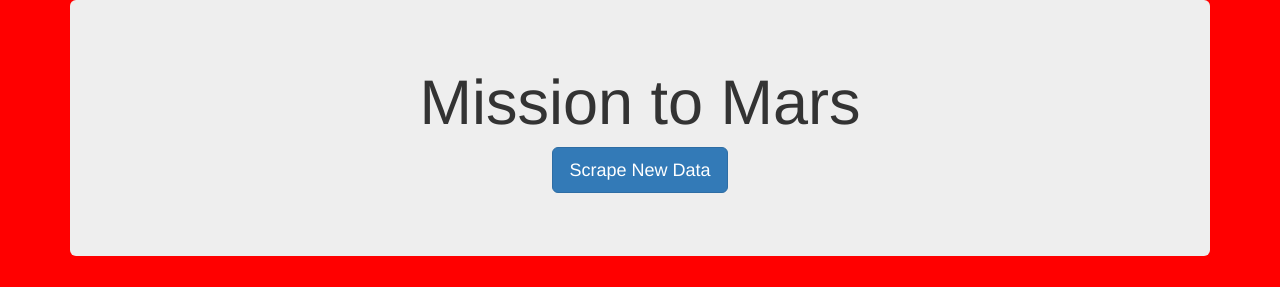
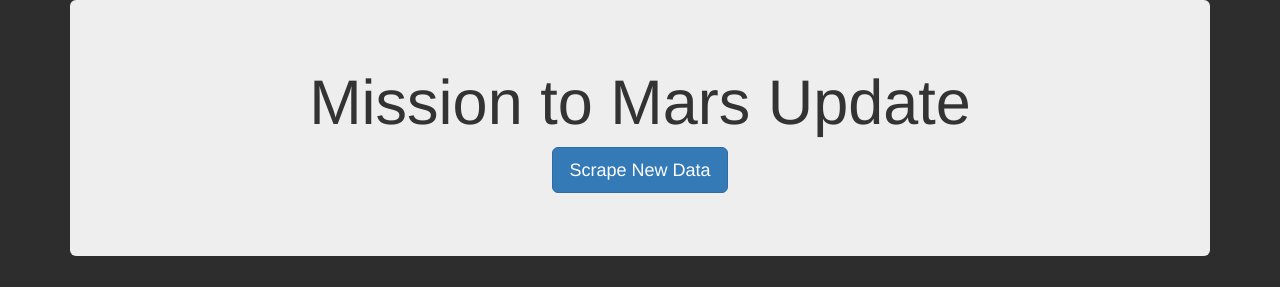
Before and after one commit to chkCreate/Mission-to-Mars, a Flask app: template templates/index.html in a window 1280 px wide. Shown: the top 287 px of the page. Run offline with Flask 2, Linux system fonts and the light colour scheme; the template is opened without the code that fills it, so the values that code supplies are empty; some libraries are stand-ins or nearby versions.

Commit message:
1. Organized unused files, and revised working codes.

```diff
--- a/app.py
+++ b/app.py
@@ -11,7 +11,7 @@ mongo = PyMongo(app)
 @app.route("/")
 def index():
    mars = mongo.db.mars.find_one()
-   return render_template("index.html", mars=mars)
+   return render_template("templates/index.html", mars=mars)
 
 @app.route("/scrape")
 def scrape():
--- a/templates/index.html
+++ b/templates/index.html
@@ -4,28 +4,30 @@
     <meta charset="UTF-8" />
     <meta name="viewport" content="width=device-width, initial-scale=1.0" />
     <meta http-equiv="X-UA-Compatible" content="ie=edge" />
-    <title style="color:orange;">Mission to Mars</title>
+    <title>Scraping Mission to Mars Information</title>
     <link
       rel="stylesheet"
-      href="https://maxcdn.bootstrapcdn.com/bootstrap/3.3.7/css/bootstrap.min.css"
-    />
+      href="https://maxcdn.bootstrapcdn.com/bootstrap/3.3.7/css/bootstrap.min.css" integrity="sha384-rHyoN1iRsVXV4nD0JutlnGaslCJuC7uwjduW9SVrLvRYooPp2bWYgmgJQIXwl/Sp" crossorigin="anonymous">
+      <link rel="stylesheet" href="https://maxcdn.bootstrapcdn.com/bootstrap/3.3.7/css/bootstrap.min.css" integrity="sha384-BVYiiSIFeK1dGmJRAkycuHAHRg32OmUcww7on3RYdg4Va+PmSTsz/K68vbdEjh4u" crossorigin="anonymous">
+      <script src="https://maxcdn.bootstrapcdn.com/bootstrap/3.3.7/js/bootstrap.min.js" integrity="sha384-Tc5IQib027qvyjSMfHjOMaLkfuWVxZxUPnCJA7l2mCWNIpG9mGCD8wGNIcPD7Txa" crossorigin="anonymous"></script>
   </head>
-  <body style ="background-color: red;">
+
+  <body style ="background-color: rgba(10, 10, 10, 0.856);" style="color: aliceblue;">
     <div class="container">
       <!-- Add Jumbotron to Header -->
       <div class="jumbotron text-center">
-        <h1>Mission to Mars</h1>
+        <h1>Mission to Mars Update</h1>
         <!-- Add a button to activate scraping script -->
         <p><a class="btn btn-primary btn-lg" href="/scrape" role="button">Scrape New Data</a></p>
       </div>
 
       <!-- Add section for Mars News -->
-      <div class="row" id="mars-news">
+      <div class="row" id="mars-news" style="color: aliceblue;">
         <div class="col-md-12">
+          <h2 class="heading"><strong>Lastest Mars News</strong></h2>
           <div class="media">
             <div class="media-body">
-              <h2 style="color:aliceblue;">Latest Mars News</h2>
-              <h4 class="media-heading">{{ mars.news_title }}</h4>
+                <h4 style="color: aliceblue;" class="media-heading">{{mars.news_title}}</h4>
               <p>{{ mars.news_paragraph }}</p>
             </div>
           </div>
@@ -33,7 +35,7 @@
       </div>
 
       <!-- Section for Featured Image and Facts table -->
-      <div class="row" id="mars-featured-image">
+      <div class="row" id="mars-featured-image" style="color: aliceblue;">
         <div class="col-md-8">
           <h2>Featured Mars Image</h2>
 
@@ -45,25 +47,36 @@
           />
         </div>
 
+        <!-- Mars Facts -->
         <div class="col-md-4">
-          <!-- Mars Facts -->
-          <div class="row" id="mars-facts">
-            <h4>Mars Facts</h4>
-            {{ mars.facts | safe }}
+          <div class="row" id="mars-facts" style="color: aliceblue;">
+            <h2>Mars Facts</h2>
+              {{ mars.facts | safe }}
+          </div>
+        </div>
+      </div>
+
+      <!-- weather -->
+      <div class="row" id="mars-weather" style="color: aliceblue;">
+        <div class="col-md-12" >
+          <h2>Current Weather on Mars</h2>
+          <hr size=2>
+          <div class="panel-body">
+            <p>{{mars.weather_tweets}}</p>
           </div>
         </div>
       </div>
 
       <!-- Section for Mars Hemispheres -->
-      <div class="row" id="mars-hemispheres">
+      <div class="row" id="mars-hemispheres" style="color: aliceblue;">
         <div class="page-header">
-          <h2 class="text-center">Mars Hemispheres</h2>
+          <h2 class="text-center" style="color: aliceblue;">Mars Hemispheres</h2>
         </div>
 
         {% for hemisphere in mars.hemispheres %}
         <div class="col-md-6">
           <div class="thumbnail">
-            <img src="{{hemisphere.img_url | default('static/images/error.png', true)}}" alt="...">
+            <img src="{{hemisphere_img_urls | default('static/images/error.png', true)}}" alt="...">
             <div class="caption">
               <h3>{{hemisphere.title}}</h3>
             </div>
```
Also changed, not shown: scraping.py (+29 -5 lines), README.md, 2 other files.
